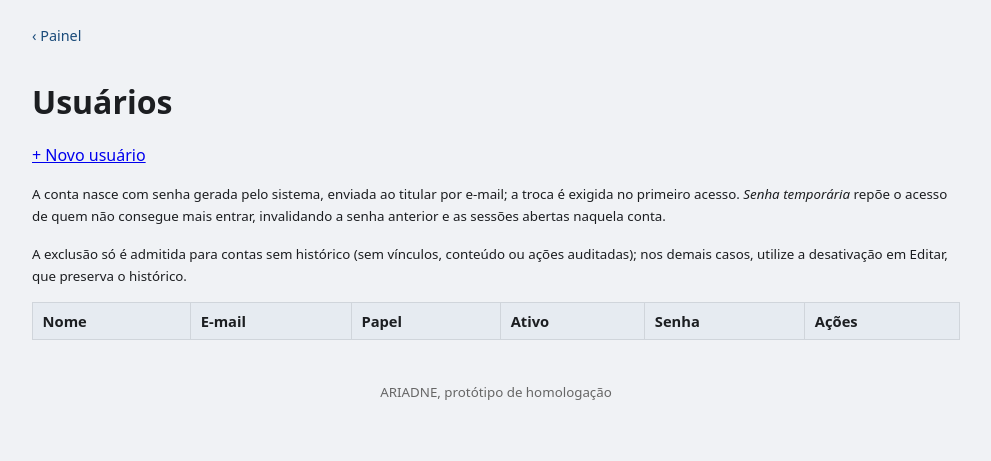
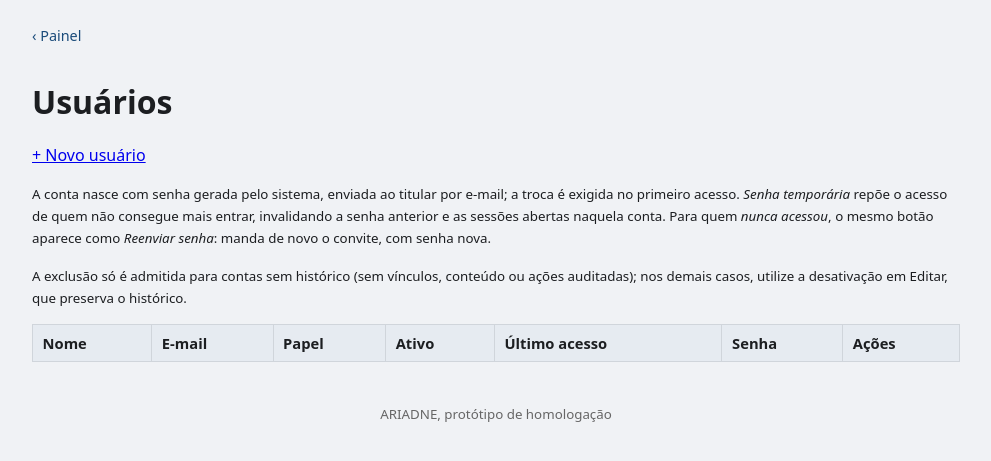
Before and after one commit to demusis/orientacao, a Python web app: template app/templates/admin/usuarios.html in a window 1280 px wide. Shown: the part 70-531 px from the top of the page, without its empty margins (144-1135 px from the left). Run offline with Jinja, Linux system fonts and the light colour scheme; the template is opened without the code that fills it, so the values that code supplies are empty; some libraries are stand-ins or nearby versions.

Commit message:
usuários: botão Reenviar senha para quem nunca acessou + coluna Último acesso
Conta nunca acessada ganha "Reenviar senha" no lugar de "Senha temporária":
mesma reposição por baixo, mas o e-mail vai como lembrete do convite
(evento "reenvio"), sem sugerir acesso indevido. A coluna Último acesso
marca "nunca", o que identifica essas contas sem consulta ao banco
(avaliação 2026-09-28, P-4).

Co-Authored-By: Claude Opus 5.5 <noreply@anthropic.com>
Claude-Session: https://claude.ai/code/session_01BZRN2C9CWmrvNVr9jZHeLp

```diff
--- a/app/blueprints/admin/routes.py
+++ b/app/blueprints/admin/routes.py
@@ -179,7 +179,9 @@ def senha_temporaria(usuario_id: int):
             flash(str(exc), "danger")
             return redirect(url_for("admin.listar_usuarios"))
         db.session.commit()
-        enviado = credenciais.enviar(usuario, senha, "reposicao")
+        # quem nunca entrou recebe o convite de novo, não um aviso de reposição
+        evento = "reenvio" if usuario.ultimo_acesso is None else "reposicao"
+        enviado = credenciais.enviar(usuario, senha, evento)
         db.session.commit()
         if not enviado:
             return _tela_da_senha(usuario, senha)
--- a/app/templates/admin/usuarios.html
+++ b/app/templates/admin/usuarios.html
@@ -8,18 +8,24 @@
 <p><small>A conta nasce com senha gerada pelo sistema, enviada ao titular por
 e-mail; a troca é exigida no primeiro acesso. <em>Senha temporária</em> repõe o
 acesso de quem não consegue mais entrar, invalidando a senha anterior e as
-sessões abertas naquela conta.</small></p>
+sessões abertas naquela conta. Para quem <em>nunca acessou</em>, o mesmo
+botão aparece como <em>Reenviar senha</em>: manda de novo o convite, com senha
+nova.</small></p>
 <p><small>A exclusão só é admitida para contas sem histórico (sem vínculos,
 conteúdo ou ações auditadas); nos demais casos, utilize a desativação em
 Editar, que preserva o histórico.</small></p>
 <table>
-  <tr><th>Nome</th><th>E-mail</th><th>Papel</th><th>Ativo</th><th>Senha</th><th>Ações</th></tr>
+  <tr><th>Nome</th><th>E-mail</th><th>Papel</th><th>Ativo</th><th>Último acesso</th><th>Senha</th><th>Ações</th></tr>
   {% for u in usuarios %}
   <tr>
     <td>{{ u.nome }}</td>
     <td>{{ u.email }}</td>
     <td>{{ u.papel }}</td>
     <td>{{ 'sim' if u.ativo else 'não' }}</td>
+    <td>
+      {% if u.ultimo_acesso %}{{ u.ultimo_acesso.strftime('%d/%m/%Y') }}
+      {% else %}<span class="badge badge-atrasado">nunca</span>{% endif %}
+    </td>
     <td>
       {% if u.senha_provisoria %}<span class="badge badge-atrasado">temporária</span>
       {% else %}<span class="badge">própria</span>{% endif %}
@@ -29,7 +35,7 @@ Editar, que preserva o histórico.</small></p>
       {% if u.id != current_user.id and u.ativo %}
       <form method="post" action="{{ url_for('admin.senha_temporaria', usuario_id=u.id) }}">
         {{ senha_form.hidden_tag() }}
-        <button type="submit" class="link">Senha temporária</button>
+        <button type="submit" class="link">{% if u.ultimo_acesso %}Senha temporária{% else %}Reenviar senha{% endif %}</button>
       </form>
       {% endif %}
       {% if u.id != current_user.id %}
```
Also changed, not shown: app/services/credenciais.py (+12 -0 lines), app/templates/main/ajuda.html (+5 -2 lines), tests/test_credenciais.py (+35 -0 lines).
